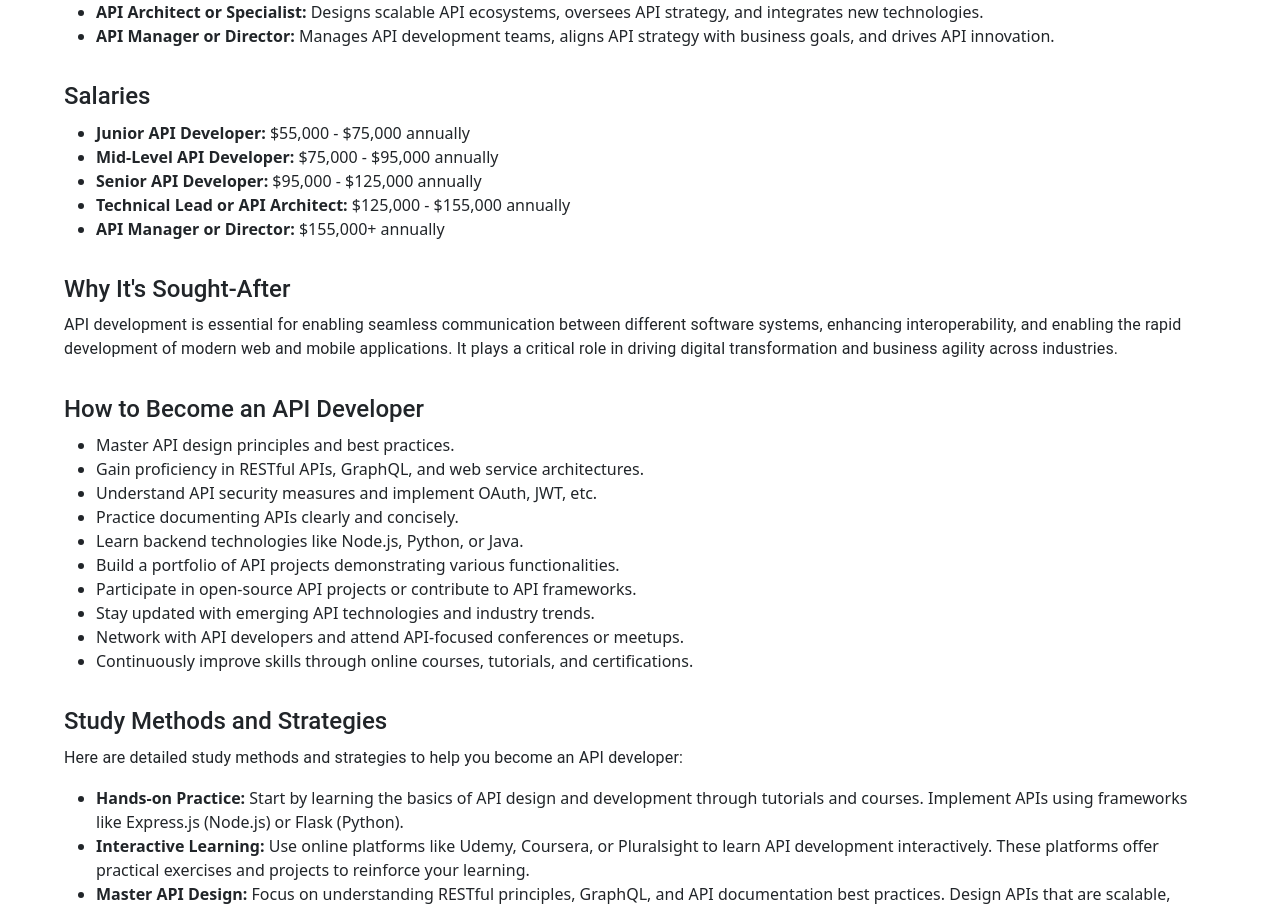
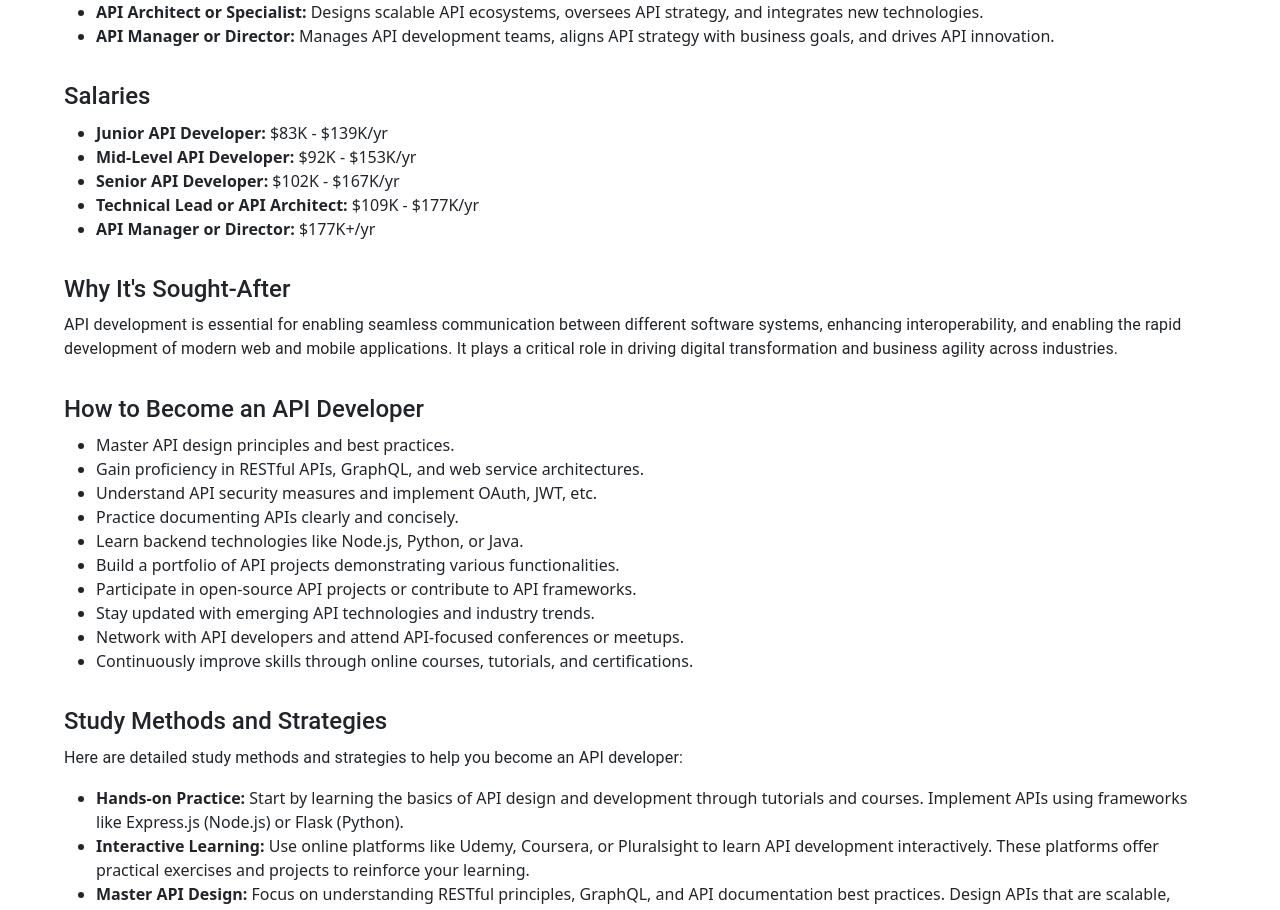
Before and after one commit to PythonShinobi/developer-path, a React (Create React App) app in the folder client/: page /api-developer in a window 1280 px wide. Shown: the part 1147-2057 px from the top of the page. Built offline with nearby package versions, Linux system fonts and the light colour scheme.

Commit message:
Update salary ranges for API developers.

```diff
--- a/client/src/components/api-developer/Api.jsx
+++ b/client/src/components/api-developer/Api.jsx
@@ -141,11 +141,11 @@ const APIDeveloperPage = () => {
             Salaries
           </Typography>
           <ul>
-            <li><strong>Junior API Developer:</strong> $55,000 - $75,000 annually</li>
-            <li><strong>Mid-Level API Developer:</strong> $75,000 - $95,000 annually</li>
-            <li><strong>Senior API Developer:</strong> $95,000 - $125,000 annually</li>
-            <li><strong>Technical Lead or API Architect:</strong> $125,000 - $155,000 annually</li>
-            <li><strong>API Manager or Director:</strong> $155,000+ annually</li>
+            <li><strong>Junior API Developer:</strong> $83K - $139K/yr</li>
+            <li><strong>Mid-Level API Developer:</strong> $92K - $153K/yr</li>
+            <li><strong>Senior API Developer:</strong> $102K - $167K/yr</li>
+            <li><strong>Technical Lead or API Architect:</strong> $109K - $177K/yr</li>
+            <li><strong>API Manager or Director:</strong> $177K+/yr</li>
           </ul>
         </Box>
 
```
